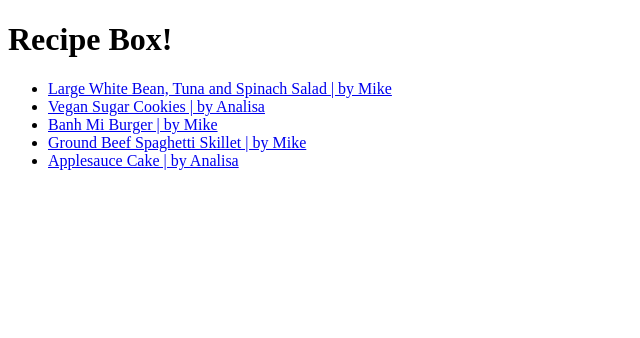
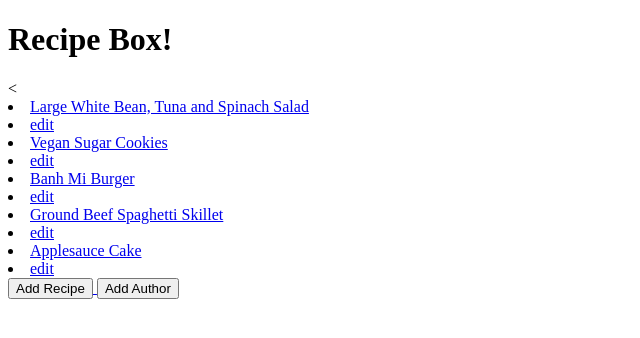
Before and after one commit to mprodhan/recipe-box, a Django app: page / in a window 1280 px wide. Shown: the top 338 px of the page, without its empty margins (0-640 px from the left). Run offline with Django 3.2, Linux system fonts and the light colour scheme; data comes from the database, SQL or seed files in the repository.

Commit message:
Update index.html
Adding "Add Recipe" & Add Author" buttons

```diff
--- a/info/templates/index.html
+++ b/info/templates/index.html
@@ -8,14 +8,16 @@
 </head>
 <body>
     <h1>Recipe Box!</h1>
-    <ul>
-        {% for recipe in recipes %}
-
-        <li>
-
-            <a href="/recipe/{{recipe.id}}">{{ recipe.title }} | by {{ recipe.author }}</a>
-        </li>
-        {% endfor %}
+    <{% for recipe in recipes %}
+        <li><a href='recipe/{{ recipe.id }}'>{{ recipe.title }}</a></li>
+        <li><a href='editrecipe/{{ recipe.id}}'>edit</a></li>
+    {% endfor %}
     </ul>
+    <a href="/addRecipe/">
+    <button>Add Recipe</button>
+    </a>
+    <a href="/addAuthor/">
+    <button>Add Author</button>
+    </a>
 </body>
 </html>
```
